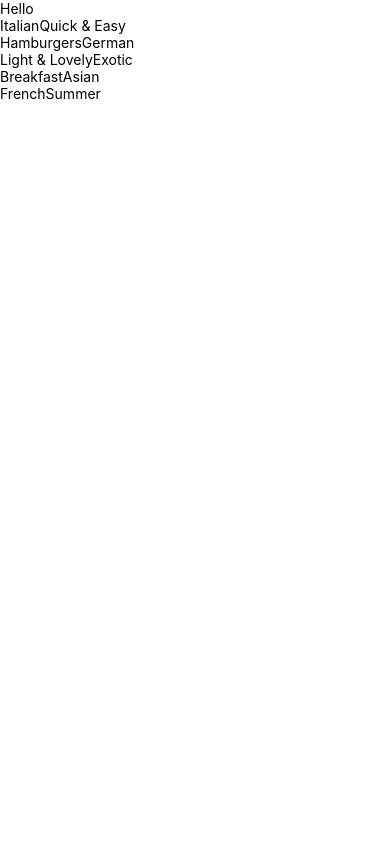
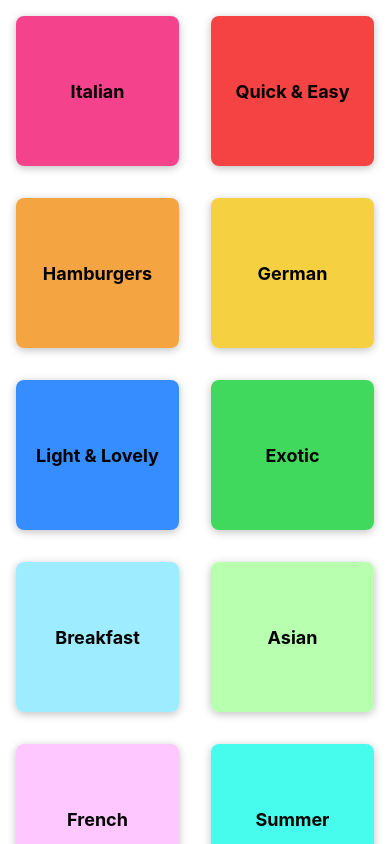
Before and after one commit to tanmayR18/RN-meal-app, a React Native app: screen / in a window 390 px wide. Built offline with nearby package versions, Linux system fonts and the light colour scheme.

Commit message:
style added to the grid

```diff
--- a/App.js
+++ b/App.js
@@ -4,10 +4,10 @@
 
 export default function App() {
   return (
-    <>
-        <Text>Hello</Text>
-        <CategoriesScreen/>
-    </>
+       <>
+            <StatusBar style="light" />
+             <CategoriesScreen/>
+       </>
   );
 }
 
--- a/app.json
+++ b/app.json
@@ -6,6 +6,7 @@
     "orientation": "portrait",
     "icon": "./assets/icon.png",
     "userInterfaceStyle": "light",
+    "backgroundColor": "#24180f",
     "splash": {
       "image": "./assets/splash.png",
       "resizeMode": "contain",
--- a/components/CategoryGridTile.js
+++ b/components/CategoryGridTile.js
@@ -1,12 +1,15 @@
-import { Pressable, StyleSheet, Text, View } from "react-native";
+import { Pressable, StyleSheet, Text, View, Platform } from "react-native";
 import React from "react";
 
 const CategoryGridTile = ({ title, color }) => {
   return (
-    <View>
-      <Pressable>
-        <View>
-          <Text>{title}</Text>
+    <View style={[styles.gridItem]}>
+      <Pressable
+        android_ripple={{ color: "#ccc" }}
+        style={({pressed}) => [styles.button, pressed ? {opacity: 0.5} : null]}
+      >
+        <View style={[styles.innerContiner, , { backgroundColor: color}]}>
+          <Text style={styles.title}>{title}</Text>
         </View>
       </Pressable>
     </View>
@@ -15,4 +18,32 @@
 
 export default CategoryGridTile;
 
-const styles = StyleSheet.create({});
+const styles = StyleSheet.create({
+  gridItem: {
+    flex: 1,
+    margin: 16,
+    height: 150,
+    borderRadius: 8,
+    elevation: 4,
+    // for ios to display shadow u have to add the bg color
+    shadowColor: "black",
+    shadowOpacity: 0.25,
+    shadowOffset: { width: 0, height: 2 },
+    shadowRadius: 8,
+    overflow: Platform.OS === "android" ? "hidden" : "visible",
+  },
+  button: {
+    flex: 1,
+  },
+  innerContiner: {
+    flex: 1,
+    padding: 16,
+    justifyContent: "center",
+    alignItems: "center",
+    borderRadius: 8,
+  },
+  title: {
+    fontWeight: "bold",
+    fontSize: 18,
+  },
+});
```
